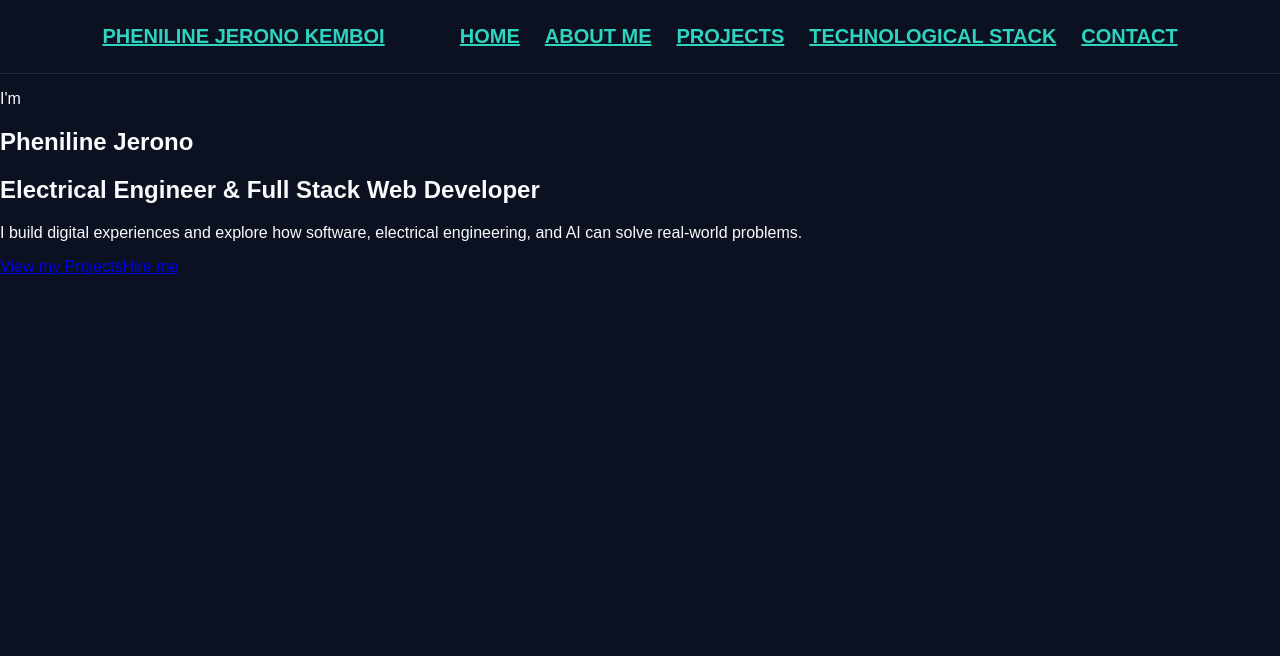
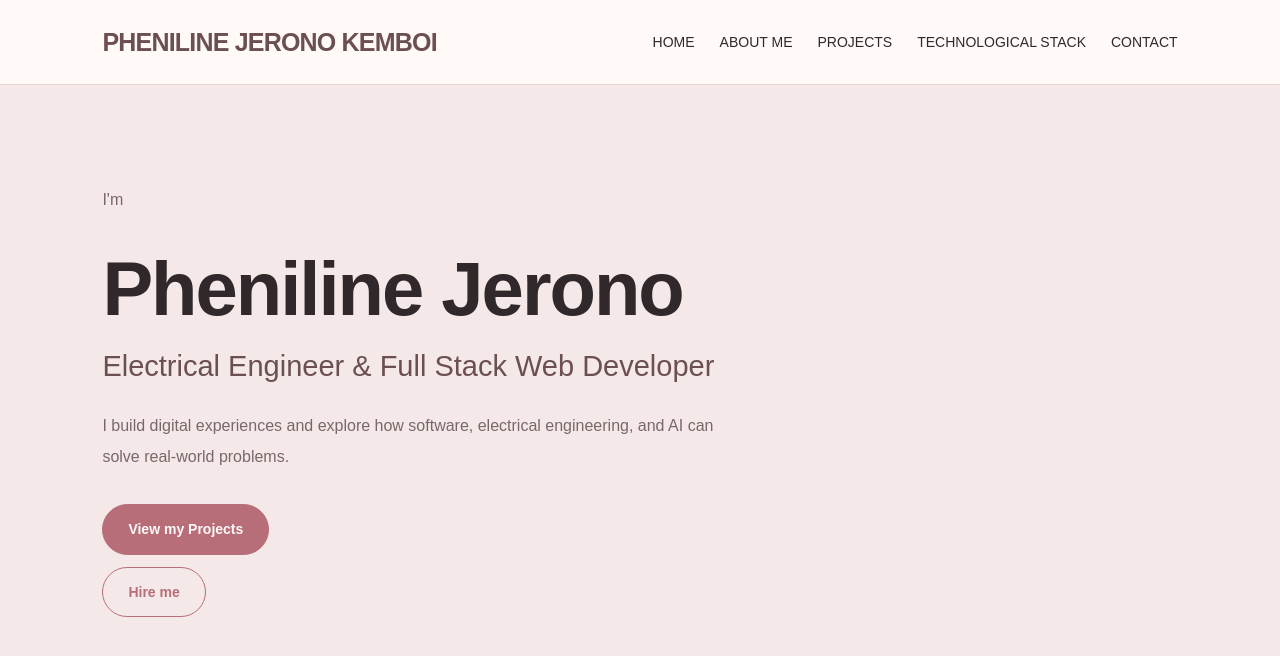
Before and after one commit to Pheniline/Pheniline-s-Portfolio, a React (Vite) app in the folder frontend/portfolio/: page / in a window 1280 px wide. Shown: the top 656 px of the page. Built offline with nearby package versions, Linux system fonts and the light colour scheme.

Commit message:
Pheniline's Portfolio

```diff
--- a/frontend/portfolio/src/App.css
+++ b/frontend/portfolio/src/App.css
@@ -1,57 +1,167 @@
-. {
+:root {
+  /* Brand colors */
+  --color-background: #f4e9e8;
+  --color-surface: #fffaf8;
+  --color-pink: #d6a6ad;
+  --color-pink-dark: #b76e79;
+  --color-mocha: #6b4f52;
+  --color-text: #30282b;
+  --color-muted: #78686a;
+  --color-border: #e7d5d4;
+
+  /* Reusable design details */
+  --radius-card: 16px;
+  --radius-button: 999px;
+  --shadow-soft: 0 8px 30px rgba(107, 79, 82, 0.08);
+}
+
+* {
   margin: 0;
   padding: 0;
   box-sizing: border-box;
 }
+
 html {
   scroll-behavior: smooth;
 }
+
 body {
-  margin: 0;
-  background-color: #0b1120;
-  color: #f8fafc;
-  font-family: Arial, Helvetica, sans-serif;
+  background-color: var(--color-background);
+  color: var(--color-text);
+  font-family: Arial, sans-serif;
+  line-height: 1.6;
 }
 
-main {
-  min-height: 100vh;
+a {
+  color: inherit;
 }
+
+button,
+a {
+  -webkit-tap-highlight-color: transparent;
+}
+
+/* NAVIGATION */
 nav {
   display: flex;
   justify-content: space-between;
   align-items: center;
-  padding: 25px 8%;
-  border-bottom: 1px solid #1e293b;
+  gap: 24px;
+  padding: 22px 8%;
+  background-color: var(--color-surface);
+  border-bottom: 1px solid var(--color-border);
 }
+
 nav a {
-  color: #2dd4bf;
-  font-size: 20px;
-  font-weight: bold;
+  color: var(--color-text);
+  text-decoration: none;
+  transition: color 0.25s ease;
 }
+
+nav > a {
+  color: var(--color-mocha);
+  font-size: 25px;
+  font-weight: 700;
+  letter-spacing: -0.8px;
+}
+
 nav div {
   display: flex;
+  align-items: center;
+  flex-wrap: wrap;
   gap: 25px;
 }
 
 nav div a {
-  color: #2dd4bf;
-}
-.hero h2 {
-  font-size: 24px;
-  color: #cbd5e1;
+  font-size: 14px;
 }
 
-.hero p {
-  line-height: 1.8;
-  color: #cbd5e1;
+nav div a:hover {
+  color: var(--color-pink-dark);
 }
 
-.hero a {
-  display: inline-block;
-  margin-top: 20px;
-  padding: 12px 24px;
-  background-color: #2dd4bf;
-  color: #0b1120;
+/* HERO SECTION */
+#home {
+  min-height: 78vh;
+  padding: 100px 8%;
+  display: flex;
+  flex-direction: column;
+  align-items: flex-start;
+  justify-content: center;
+}
+
+#home h1 {
+  max-width: 900px;
+  margin: 12px 0;
+  font-size: clamp(42px, 7vw, 76px);
+  line-height: 1.1;
+  letter-spacing: -2px;
+  color: var(--color-text);
+}
+
+#home h2 {
+  margin-bottom: 22px;
+  color: var(--color-mocha);
+  font-size: clamp(20px, 3vw, 29px);
+  font-weight: 500;
+}
+
+#home p {
+  max-width: 620px;
+  margin-bottom: 20px;
+  color: var(--color-muted);
+  line-height: 1.9;
+}
+
+/* HERO LINKS / BUTTONS */
+#home > a {
+  display: inline-flex;
+  align-items: center;
+  justify-content: center;
+  margin: 12px 12px 0 0;
+  padding: 13px 25px;
+  border: 1px solid var(--color-pink-dark);
+  border-radius: var(--radius-button);
+  color: var(--color-pink-dark);
   text-decoration: none;
-  border-radius: 6px;
+  font-size: 14px;
+  font-weight: 600;
+  transition:
+    background-color 0.25s ease,
+    color 0.25s ease,
+    transform 0.25s ease;
 }
+
+#home > a:first-of-type {
+  background-color: var(--color-pink-dark);
+  color: var(--color-surface);
+}
+
+#home > a:hover {
+  background-color: var(--color-mocha);
+  border-color: var(--color-mocha);
+  color: var(--color-surface);
+  transform: translateY(-2px);
+}
+
+/* SMALL SCREEN SUPPORT */
+@media (max-width: 700px) {
+  nav {
+    align-items: flex-start;
+    flex-direction: column;
+    padding: 20px 6%;
+  }
+
+  nav div {
+    gap: 14px;
+  }
+
+  #home {
+    min-height: 70vh;
+    padding: 70px 6%;
+  }
+
+  #home h1 {
+    letter-spacing: -1px;
+  }
+}
```
